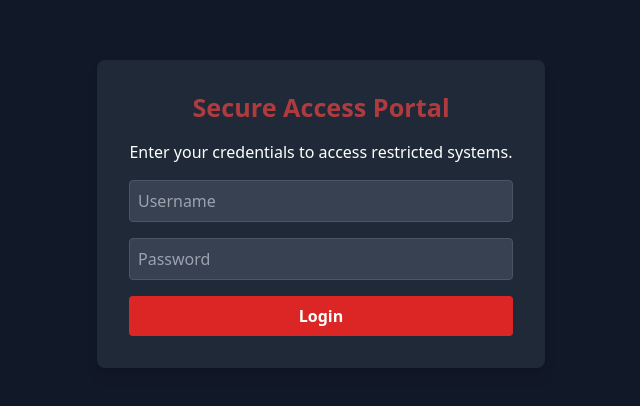
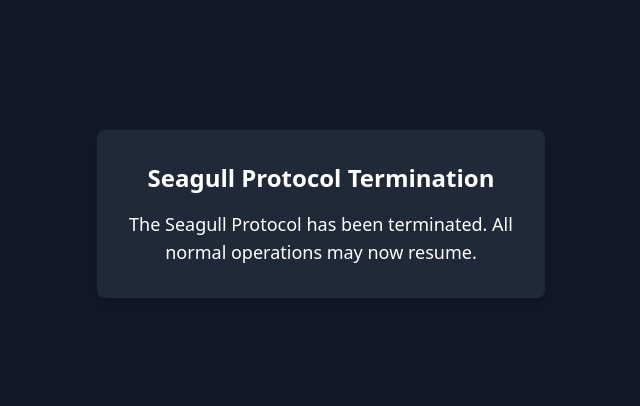
Before and after one commit to alexsiotw/Protocol-Seagull, a plain HTML site: page seagull-protocol/index.html in a window 1280 px wide. Shown: the part 186-592 px from the top of the page, without its empty margins (319-959 px from the left). Drawn offline with nearby package versions, Linux system fonts and the light colour scheme.

Commit message:
Update index.html

```diff
--- a/seagull-protocol/index.html
+++ b/seagull-protocol/index.html
@@ -3,58 +3,13 @@
 <head>
     <meta charset="UTF-8">
     <meta name="viewport" content="width=device-width, initial-scale=1.0">
-    <title>Secure Access Portal</title>
+    <title>Seagull Protocol Termination</title>
     <script src="https://cdn.tailwindcss.com"></script>
-    <style>
-        @keyframes pulse {
-            0% { transform: scale(1); opacity: 1; }
-            50% { transform: scale(1.05); opacity: 0.7; }
-            100% { transform: scale(1); opacity: 1; }
-        }
-        .pulse { animation: pulse 2s infinite; }
-        @keyframes scan {
-            0% { top: -10%; }
-            100% { top: 110%; }
-        }
-        .scan-line {
-            position: absolute;
-            left: 0;
-            width: 100%;
-            height: 2px;
-            background: rgba(255, 0, 0, 0.5);
-            animation: scan 5s linear infinite;
-        }
-    </style>
 </head>
-<body class="bg-gray-900 text-white flex flex-col items-center justify-center min-h-screen overflow-hidden relative">
-    <div class="scan-line"></div>
-    <div id="loginPage" class="bg-gray-800 p-8 rounded-lg shadow-lg text-center w-full max-w-md">
-        <h1 class="text-2xl font-bold mb-4 text-red-500 pulse">Secure Access Portal</h1>
-        <p class="mb-4">Enter your credentials to access restricted systems.</p>
-        <input type="text" id="username" placeholder="Username" class="p-2 rounded bg-gray-700 text-white border border-gray-600 focus:outline-none focus:ring-2 focus:ring-red-500 mb-4 w-full">
-        <input type="password" id="password" placeholder="Password" class="p-2 rounded bg-gray-700 text-white border border-gray-600 focus:outline-none focus:ring-2 focus:ring-red-500 mb-4 w-full">
-        <button onclick="checkLogin()" class="bg-red-600 hover:bg-red-700 text-white font-bold py-2 px-4 rounded w-full">Login</button>
-        <p id="loginError" class="text-red-500 mt-4 hidden">Invalid username or password.</p>
+<body class="bg-gray-900 flex items-center justify-center h-screen">
+    <div class="bg-gray-800 p-8 rounded-lg shadow-lg text-center text-white w-full max-w-md">
+        <h1 class="text-2xl font-bold mb-4">Seagull Protocol Termination</h1>
+        <p class="text-lg">The Seagull Protocol has been terminated. All normal operations may now resume.</p>
     </div>
-    <div id="dashboard" class="hidden bg-gray-800 p-8 rounded-lg shadow-lg text-center w-full max-w-md">
-        <h1 class="text-2xl font-bold mb-4 text-red-500 pulse">System Dashboard</h1>
-        <p class="mb-4">Select a system to access.</p>
-        <button onclick="window.location.href='lockdown-portal.html'" class="bg-red-600 hover:bg-red-700 text-white font-bold py-2 px-4 rounded w-full mb-2">Lockdown Portal</button>
-        <button onclick="window.location.href='index.html'" class="bg-red-600 hover:bg-red-700 text-white font-bold py-2 px-4 rounded w-full">Seagull Protocol</button>
-    </div>
-
-    <script>
-        function checkLogin() {
-            const username = document.getElementById('username').value.trim();
-            const password = document.getElementById('password').value.trim();
-            if (username === 'RaymondReddington' && password === 'RR0312') {
-                document.getElementById('loginPage').classList.add('hidden');
-                document.getElementById('dashboard').classList.remove('hidden');
-                document.getElementById('loginError').classList.add('hidden');
-            } else {
-                document.getElementById('loginError').classList.remove('hidden');
-            }
-        }
-    </script>
 </body>
 </html>
```
